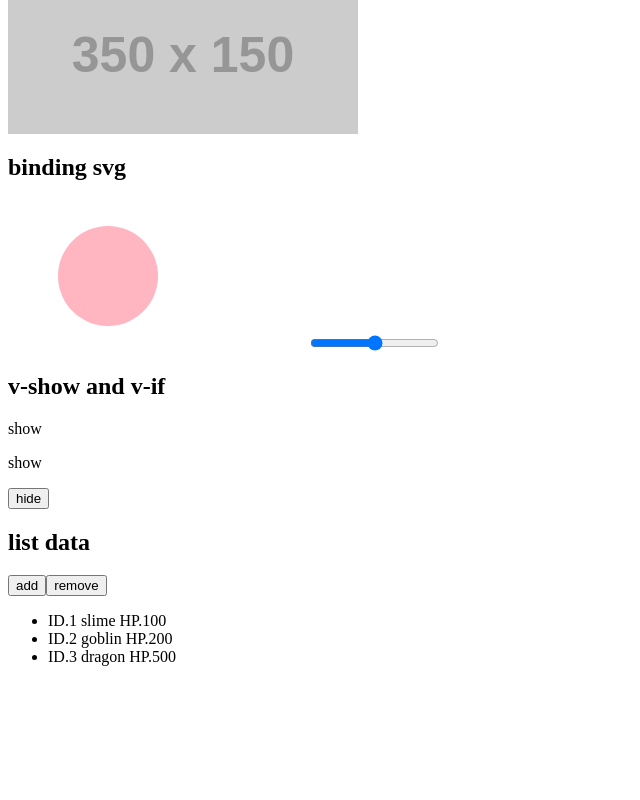
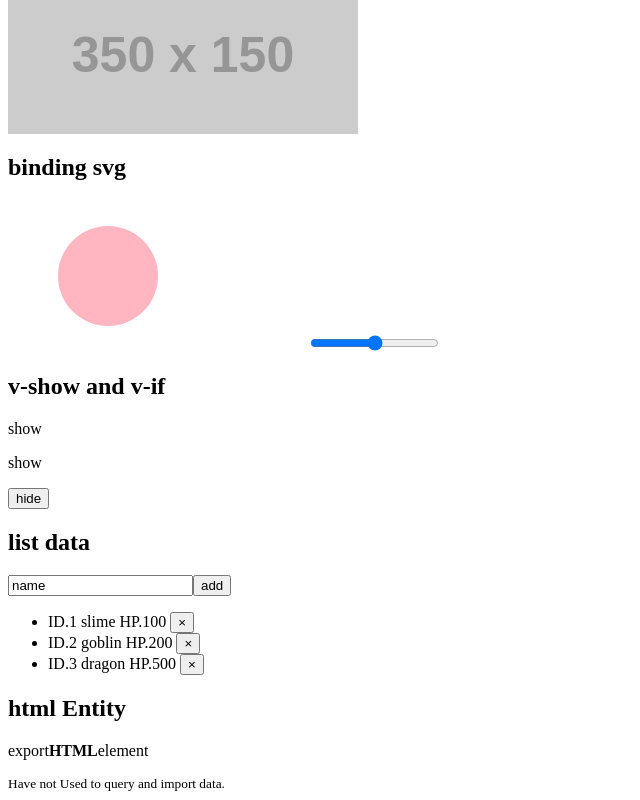
Before and after one commit to tetty0217/vue_standard, a Vue app: page / in a window 1280 px wide. Shown: the part 1175-1975 px from the top of the page, without its empty margins (0-640 px from the left). Before the commit the page ends 1857 px from the top, so only its background shows below. Built offline with nearby package versions, Linux system fonts and the light colour scheme.

Commit message:
add: chap 2 last commit

```diff
--- a/src/vue/App.vue
+++ b/src/vue/App.vue
@@ -71,13 +71,19 @@
         </div>
         <div>
             <h2>list data</h2>
+            <input v-model="monsterName">
             <button @click="doAdd">add</button>
-            <button @click="doRemove(index)">remove</button>
             <ul>
-                <li v-for="item in monsterList" v-bind:key="item.id">
+                <li v-for="(item, index) in monsterList" v-bind:key="item.id">
                     ID.{{item.id}} {{item.name}} HP.{{item.hp}}
+                    <button @click="doRemove(index)">×</button>
                 </li>
             </ul>
+        </div>
+        <div>
+            <h2>html Entity</h2>
+            <p v-html="htmlEnt"></p>
+            <small>Have not Used to query and import data.</small>
         </div>
     </div>
 </template>
@@ -93,6 +99,7 @@
                 contentMessage: "prop text",
                 bindStyle: 'red',
                 monsterName: "name",
+                htmlEnt: "export<strong>HTML</strong>element",
                 count: 0,
                 radius: 50,
                 show1: true,
@@ -137,7 +144,7 @@
                     hp: Math.floor(Math.random() * 1000)
                 })
             },
-            doRemove() {
+            doRemove(index) {
                 this.monsterList.splice(index, 1)
             }
         }
```
